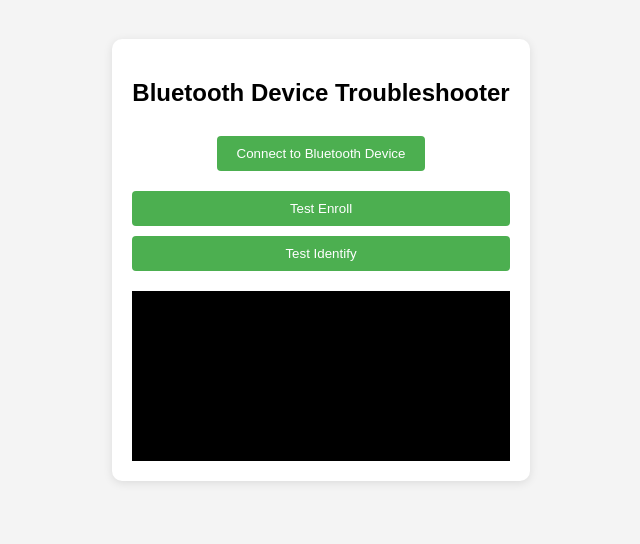
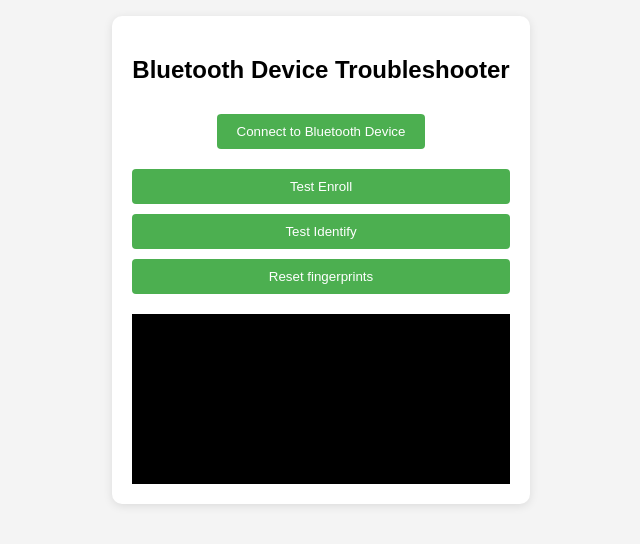
Before and after one commit to nikhileshwani/bsverify, a plain HTML site: page index.html in a window 1280 px wide. Shown: the part 140-684 px from the top of the page, without its empty margins (319-959 px from the left). Drawn offline with Linux system fonts and the light colour scheme.

Commit message:
Update index.html

```diff
--- a/index.html
+++ b/index.html
@@ -74,6 +74,7 @@
         <div id="interface" class="hidden">
             <button class="command-button" id="enrollCommand">Test Enroll</button>
             <button class="command-button" id="identifyCommand">Test Identify</button>
+            <button class="command-button" id="deleteCommand">Reset fingerprints</button>
             <div id="console"></div>
         </div>
     </div>
```
